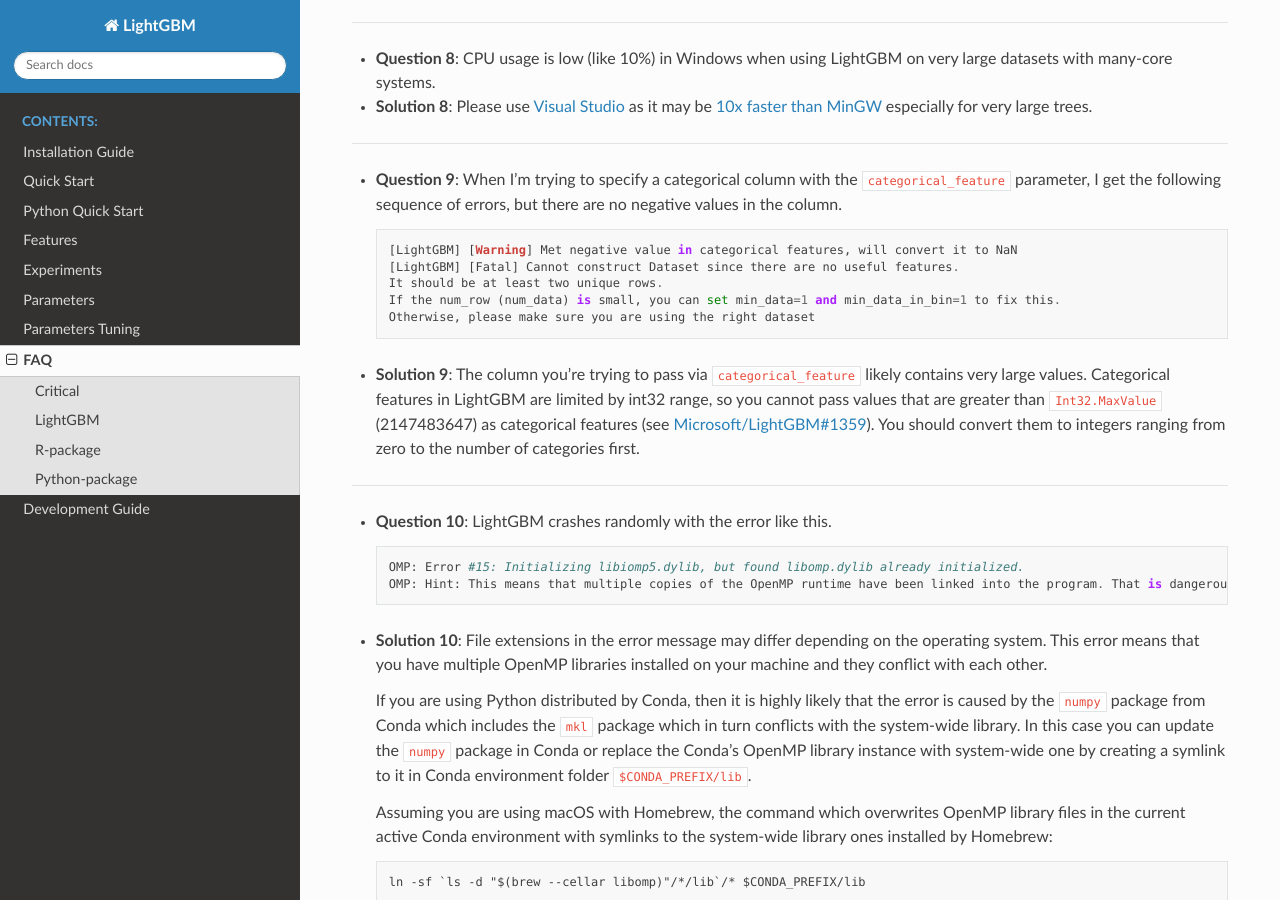
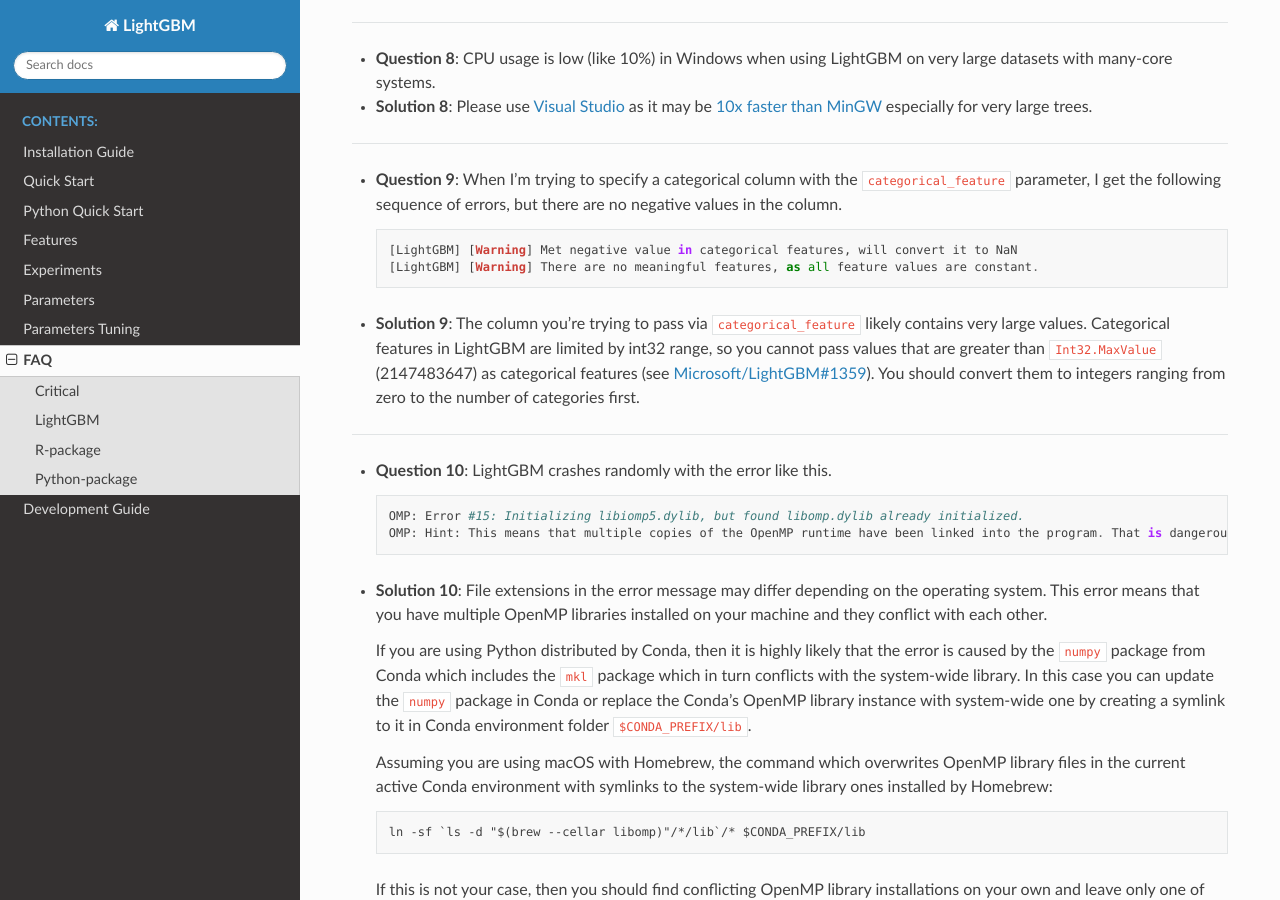
Before and after one commit to microsoft/LightGBM, a Sphinx documentation site: the page built from docs/FAQ.rst, in a window 1280 px wide and 900 px high, scrolled down 1847 px. Built offline with Sphinx 7.4.7 and the Read the Docs theme 2.0.0, drawn with Linux system fonts in a browser that asks for light colours; pages that are not in the unit, such as notebooks, are missing from menus.

Commit message:
update FAQ

```diff
--- a/docs/FAQ.rst
+++ b/docs/FAQ.rst
@@ -111,10 +111,7 @@
    ::
 
        [LightGBM] [Warning] Met negative value in categorical features, will convert it to NaN
-       [LightGBM] [Fatal] Cannot construct Dataset since there are no useful features.
-       It should be at least two unique rows.
-       If the num_row (num_data) is small, you can set min_data=1 and min_data_in_bin=1 to fix this.
-       Otherwise, please make sure you are using the right dataset
+       [LightGBM] [Warning] There are no meaningful features, as all feature values are constant.
 
 -  **Solution 9**: The column you're trying to pass via ``categorical_feature`` likely contains very large values.
    Categorical features in LightGBM are limited by int32 range,
```
